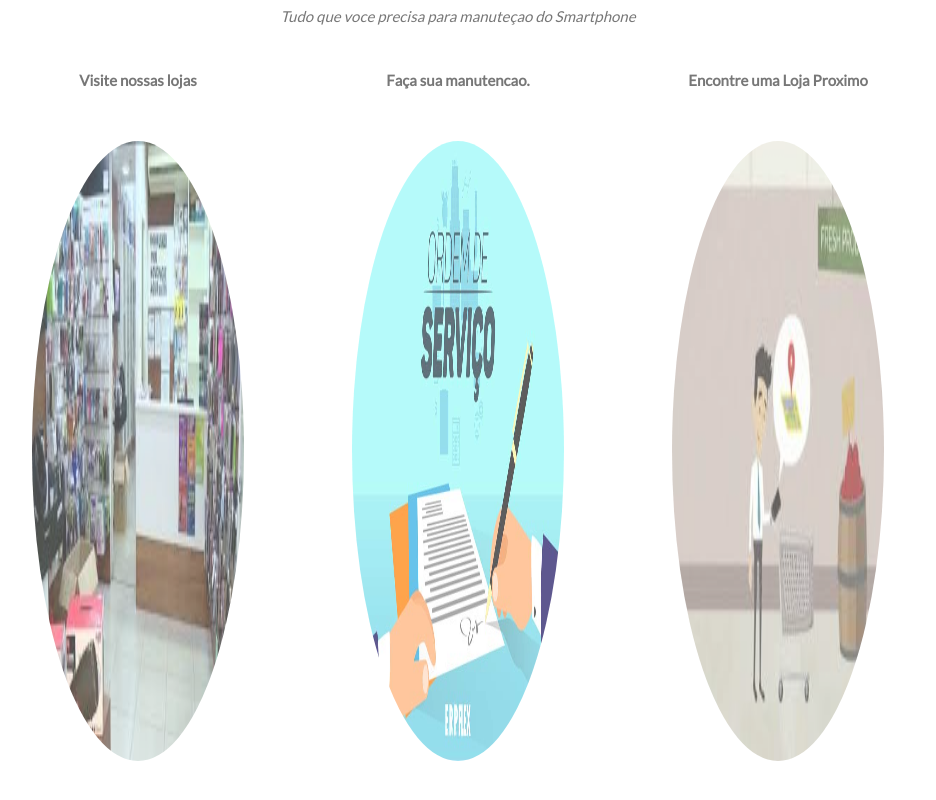
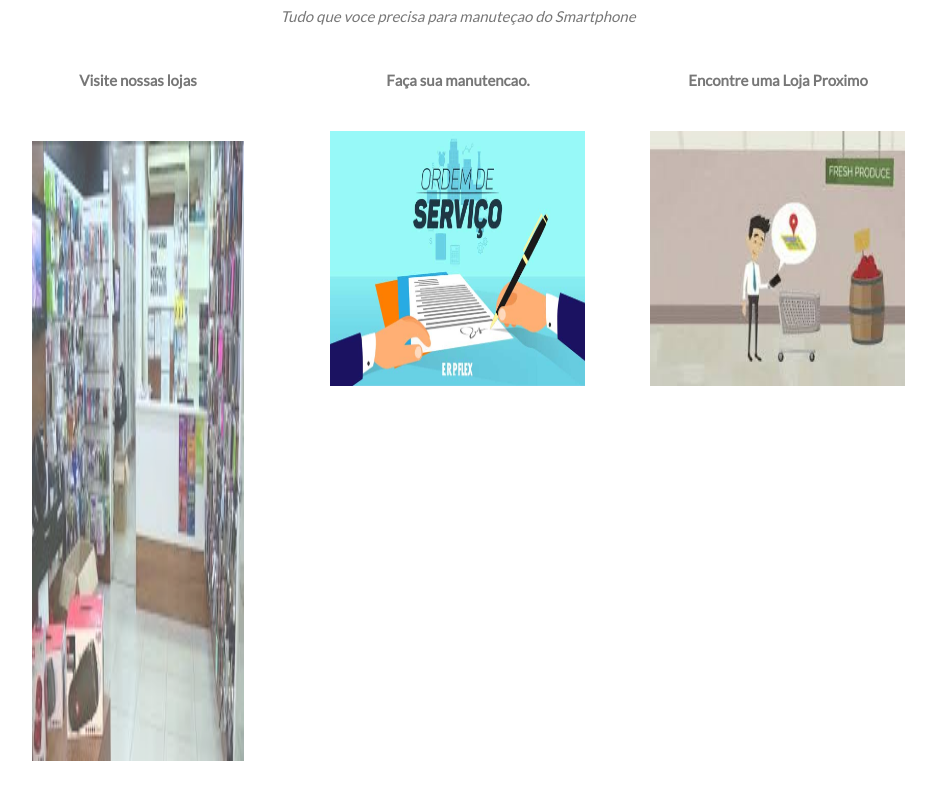
Before and after one commit to Marcelocerqueira/HelpCell, a plain HTML site: page tela_pricipal.html in a window 1280 px wide. Shown: the part 839-1639 px from the top of the page, without its empty margins (182-1118 px from the left). Drawn offline with nearby package versions, Linux system fonts and the light colour scheme.

Commit message:
esta dando tudo errado

```diff
--- a/tela_pricipal.html
+++ b/tela_pricipal.html
@@ -242,7 +242,7 @@
         <div class="col-sm-4">
           <p class="text-center"><strong>Visite nossas lojas</strong></p><br>
           <a href="#demo" data-toggle="collapse">
-            <img src="mal8.jpg" class="img-circle person" alt="" width="255" height="255">
+            <img src="mal8.jpg" class="img-w3-round person" alt="" width="255" height="255">
           </a>
           <div id="demo" class="collapse">
             <p>Tudo que voce Procura Esta Aque.</p>
@@ -253,7 +253,7 @@
         <div class="col-sm-4">
           <p class="text-center"><strong>Faça sua manutencao.</strong></p><br>
           <a href="#demo2" data-toggle="collapse">
-            <img src="mal10.jpg" class="img-circle person" alt="" width="255" height="255">
+            <img src="mal10.jpg" class="img-w3-round" alt="" width="255" height="255">
           </a>
           <div id="demo2" class="collapse">
             <p>Descreva Tudo de seu Smartphone</p>
@@ -264,7 +264,7 @@
         <div class="col-sm-4">
           <p class="text-center"><strong>Encontre uma Loja Proximo</strong></p><br>
           <a href="#demo3" data-toggle="collapse">
-            <img src="mal9.jpg" class="img-circle person" alt="" width="255" height="255">
+            <img src="mal9.jpg" class="img-w3-round" alt="" width="255" height="255">
           </a>
           <div id="demo3" class="collapse">
             <p>Acessorio</p>
```
Also changed, not shown: login.html (+2 -2 lines).
